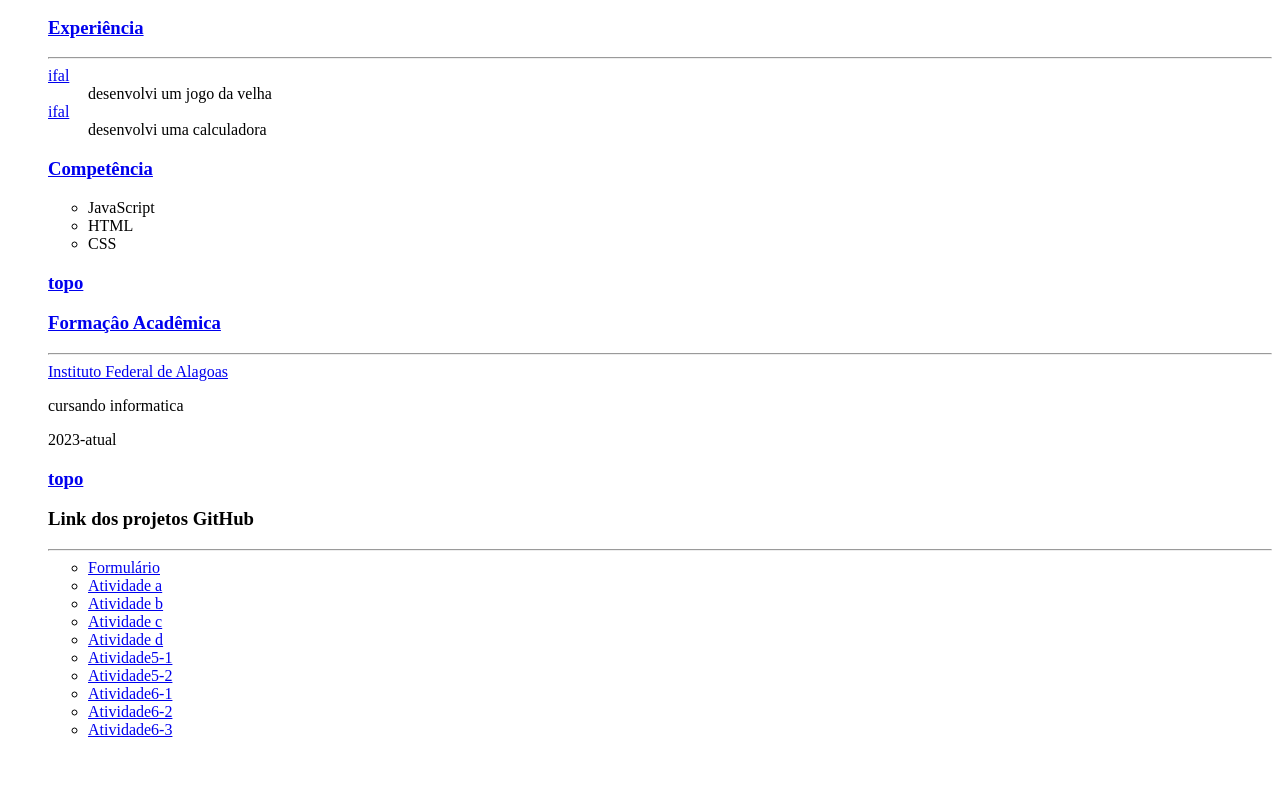
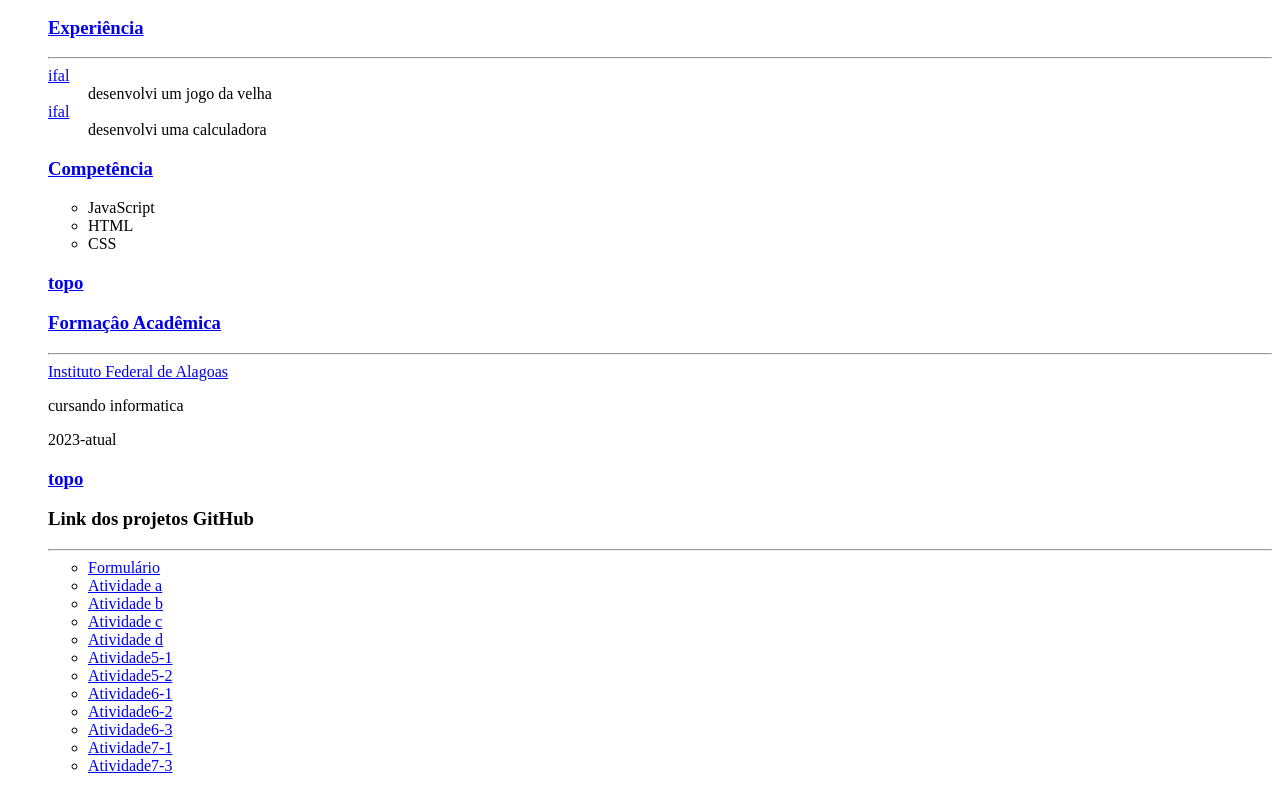
Before and after one commit to jirlaynnedhamylle/jirlaynnedhamylle.github.io, a plain HTML site: page index.html in a window 1280 px wide. Shown: the part 1002-1793 px from the top of the page. Before the commit the page ends 1757 px from the top, so only its background shows below. Drawn offline with Linux system fonts and the light colour scheme.

Commit message:
Update index.html

```diff
--- a/index.html
+++ b/index.html
@@ -89,8 +89,10 @@
         <li ><a href="https://jirlaynnedhamylle.github.io/atividade5-1/">Atividade5-1</a></li>
         <li ><a href="https://jirlaynnedhamylle.github.io/atividade5-2/">Atividade5-2</a></li>
         <li ><a href="https://jirlaynnedhamylle.github.io/atividade6-1/">Atividade6-1</a></li>
-         <li ><a href="https://jirlaynnedhamylle.github.io/atividade6-2/">Atividade6-2</a></li>
+        <li ><a href="https://jirlaynnedhamylle.github.io/atividade6-2/">Atividade6-2</a></li>
         <li ><a href="https://jirlaynnedhamylle.github.io/atividade6-3/">Atividade6-3</a></li>
+        <li ><a href="https://jirlaynnedhamylle.github.io/atividade6-2/">Atividade7-1</a></li>
+        <li ><a href="https://jirlaynnedhamylle.github.io/atividade6-3/">Atividade7-3</a></li>
 
 
 
```
